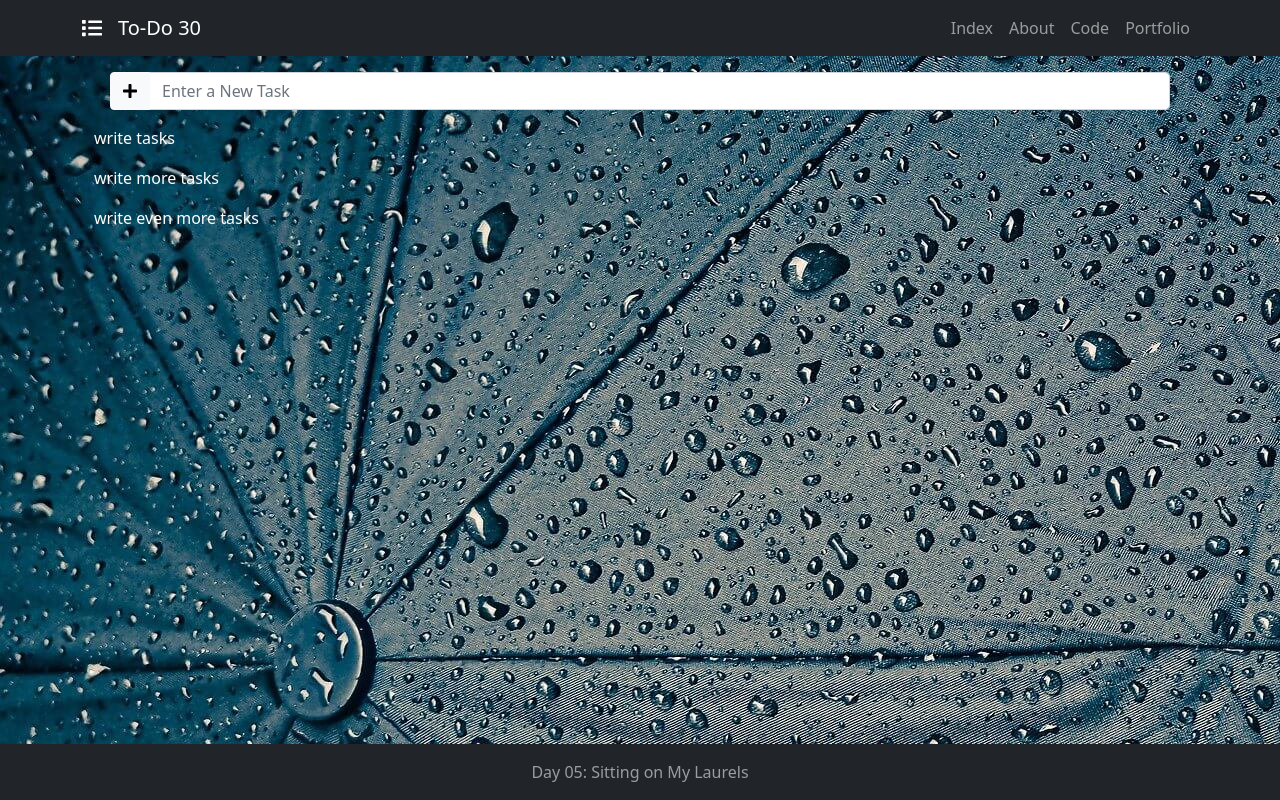
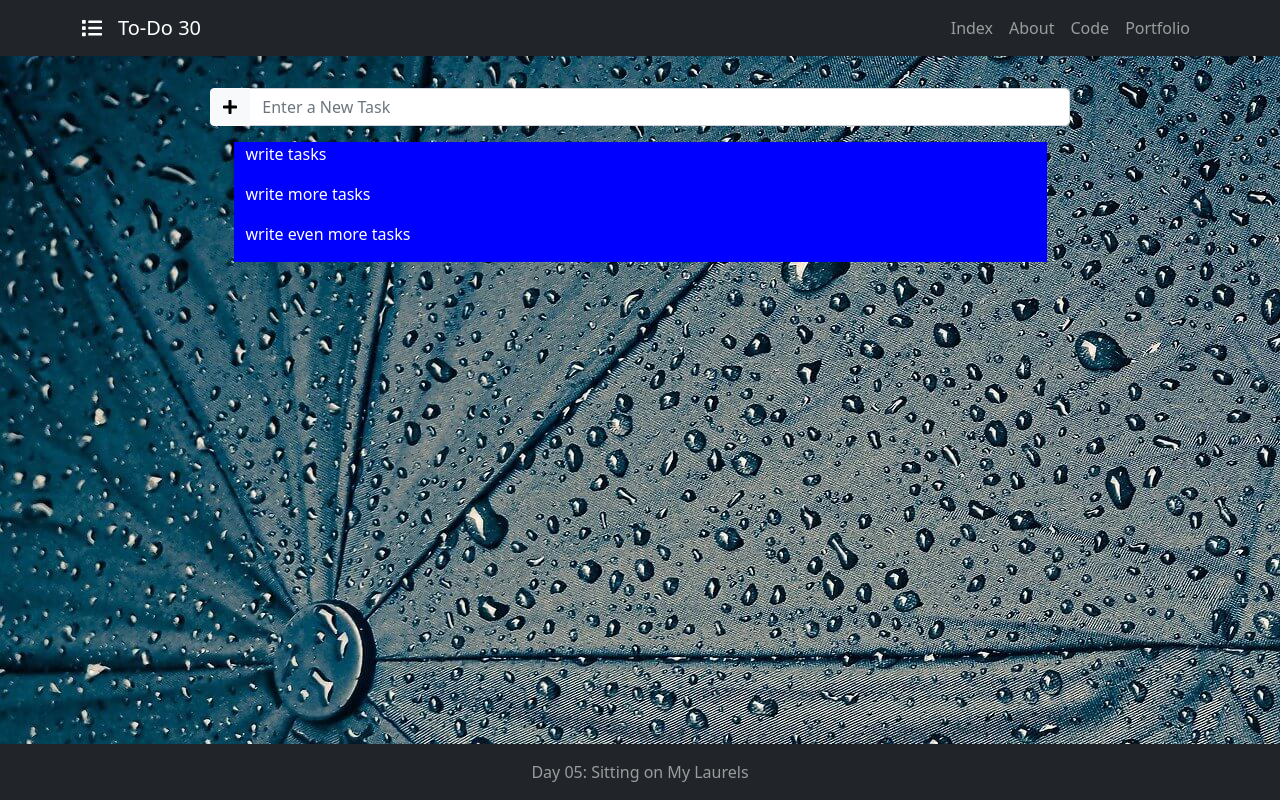
Before and after one commit to ejw773/to-do-30, a React (Create React App) app: page / in a window 1280 px wide. Built offline with nearby package versions, Linux system fonts and the light colour scheme.

Commit message:
adjusts container / row / column

```diff
--- a/src/components/MainComponent.js
+++ b/src/components/MainComponent.js
@@ -4,6 +4,7 @@ import NewTask from './NewTaskComponent';
 import TaskList from './TaskListComponent';
 import Footer from './FooterComponent';
 import Container from 'react-bootstrap/Container';
+import Row from 'react-bootstrap/Row';
 
 const Main = () => {
     const [taskList, setTaskList] = useState([
@@ -45,8 +46,10 @@ const Main = () => {
         <div>
             <Header />
             <Container>
-                <NewTask addTask={addTask}/>
-                <TaskList taskList={taskList}/>
+                <Row className='m-3 justify-content-center'>
+                    <NewTask addTask={addTask}/>
+                    <TaskList taskList={taskList}/>
+                </Row>
             </Container>
             <Footer />
         </div>
--- a/src/components/NewTaskComponent.js
+++ b/src/components/NewTaskComponent.js
@@ -3,6 +3,7 @@ import InputGroup from  'react-bootstrap/InputGroup';
 import FormControl from 'react-bootstrap/FormControl';
 import Button from 'react-bootstrap/Button';
 import Row from 'react-bootstrap/Row';
+import Col from 'react-bootstrap/Col';
 import { FontAwesomeIcon } from '@fortawesome/react-fontawesome'
 import { faPlus } from '@fortawesome/free-solid-svg-icons'
 
@@ -24,7 +25,8 @@ const NewTask = ({addTask}) => {
         }
     }
     return (
-        <Row className='m-3'>
+        <Row className='m-3 justify-content-center'>
+            <Col className='col-sm-10'>
                 <InputGroup>
                 <Button bg='light' variant='light' onClick={handleClick}><FontAwesomeIcon icon={faPlus} /></Button>
                 <FormControl
@@ -34,6 +36,7 @@ const NewTask = ({addTask}) => {
                     onKeyPress={handleKeyPress}
                 />
                 </InputGroup>
+            </Col>
         </Row>
     )
 }
--- a/src/components/TaskListComponent.js
+++ b/src/components/TaskListComponent.js
@@ -1,5 +1,7 @@
 import React from 'react';
 import Container from 'react-bootstrap/Container';
+import Row from 'react-bootstrap/Row';
+import Col from 'react-bootstrap/Col';
 
 const TaskList = ({taskList}) => {
     const toggleStatus = () => {
@@ -16,9 +18,9 @@ const TaskList = ({taskList}) => {
     }
 
     return (
-        <Container>
+        <Col className='col-sm-9' style={{backgroundColor: 'blue'}}>
             {taskList.map((item) => renderItems(item))}
-        </Container>
+        </Col>
     )
 }
 
```
Lines whose indentation alone changed are shown as unchanged.
